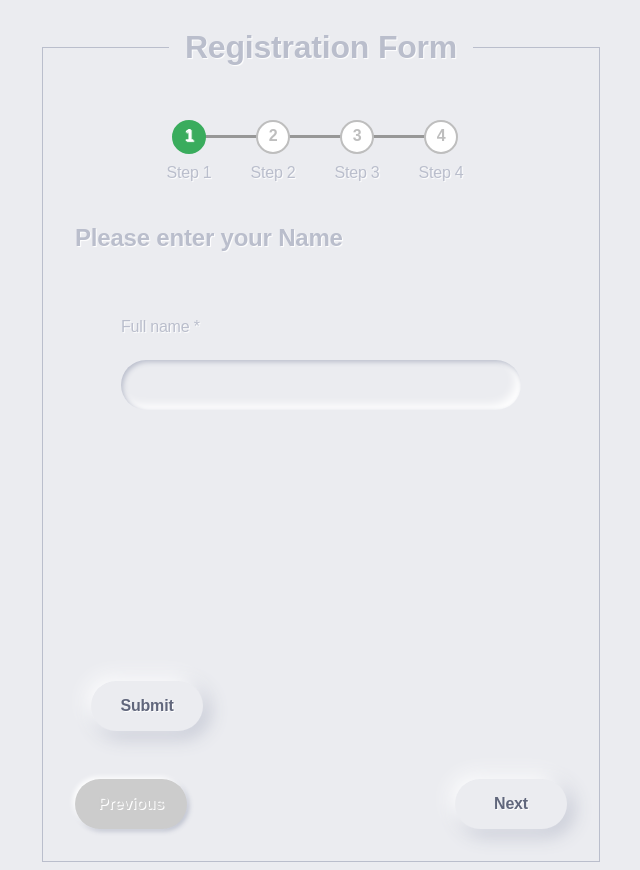
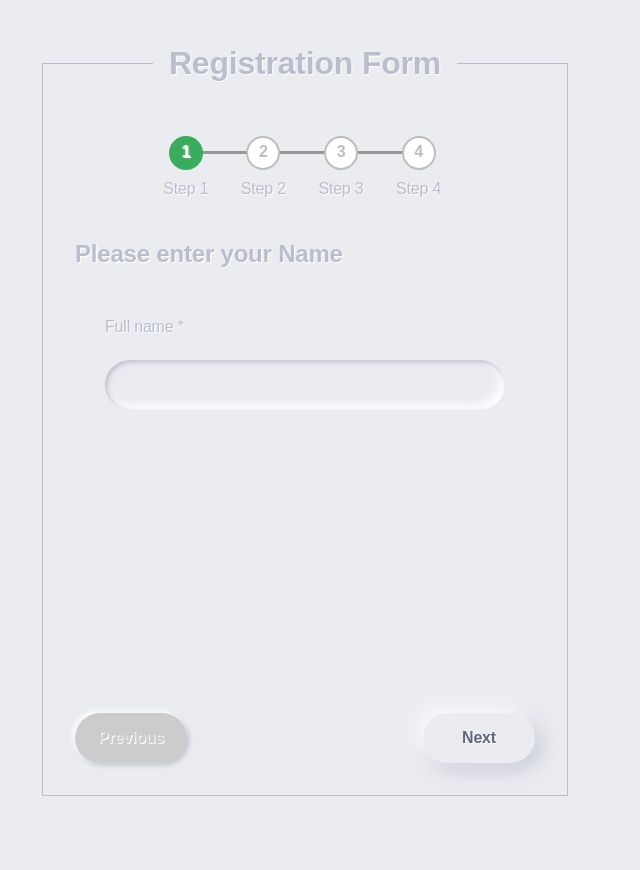
Before and after one commit to AlaeddineMessadi/dynamic-form-registration, a React (Create React App) app: page / in a window 1280 px wide. Shown: the whole page, without its empty margins (360-1000 px from the left). After the commit the page ends 820 px from the top, so only its background shows below. Built offline with nearby package versions, Linux system fonts and the light colour scheme.

Commit message:
implement submit and previous buttons actions refactoring form component add step state and action

```diff
--- a/src/components/buttons-control/index.tsx
+++ b/src/components/buttons-control/index.tsx
@@ -1,27 +1,58 @@
-import React from "react";
+import React, { Dispatch } from "react";
+import { useFormikContext } from "formik";
+import { useDispatch } from "react-redux";
+
 import "./style.scss";
 
 import { Button } from "../index";
+import { setStepAction } from "../../store/actions";
 
 interface IPropsButtonsControl {
   currentStep: number;
-  onClickNext?: React.MouseEventHandler<HTMLButtonElement>;
-  onClickPrevious?: React.MouseEventHandler<HTMLButtonElement>;
+  lastStepIndex: number;
 }
 
 export const ButtonsControl: React.FC<IPropsButtonsControl> = ({
   currentStep,
-  onClickNext,
-  onClickPrevious,
+  lastStepIndex,
 }) => {
+  const { isSubmitting, submitForm } = useFormikContext();
+  const dispatch: Dispatch<any> = useDispatch();
+
+  const isLastStep = lastStepIndex === currentStep;
+  console.log("currentStep ", currentStep);
+  console.log("lastStepIndex ", lastStepIndex);
+
+  // Previous Button click handler
+  const onPrevClick = React.useCallback(
+    (event) => {
+      event.preventDefault();
+      dispatch(setStepAction(currentStep - 1));
+    },
+    [currentStep, setStepAction]
+  );
+
+  // on step submit
+  const onStepSubmit = React.useCallback(
+    (event) => {
+      event.preventDefault();
+      if (currentStep === lastStepIndex) {
+        submitForm();
+        return;
+      }
+      const step = isLastStep ? 0 : currentStep + 1;
+      dispatch(setStepAction(step));
+    },
+    [currentStep, setStepAction]
+  );
   return (
     <div className="buttons-control">
       <Button
-        onClick={onClickPrevious}
+        onClick={onPrevClick}
         text="Previous"
         disabled={currentStep === 0}
       />
-      <Button onClick={onClickNext} text="Next" />
+      <Button onClick={onStepSubmit} text="Next" disabled={isSubmitting} />
     </div>
   );
 };
--- a/src/components/form/index.tsx
+++ b/src/components/form/index.tsx
@@ -1,27 +1,71 @@
 import React from "react";
-import {
-  Formik,
-  Form as FormikForm,
-  Field,
-  ErrorMessage,
-  useFormikContext,
-  useField,
-  useFormik,
-  FormikConfig,
-  FormikValues,
-} from "formik";
+import { Formik, Form as FormikForm } from "formik";
+import * as Yup from "yup";
 
 import "./style.scss";
+import { FORM_SCHEMA } from "../../common/form-schema";
+import { ItemOption, KeyType } from "../../common/types";
 
 interface IPropsForm {
-  props: FormikConfig<FormikValues>;
+  children: JSX.Element | JSX.Element[];
+  className?: string;
 }
+export const Form: React.FC<IPropsForm> = ({ children, className }) => {
+  const [formData, setFormData] = React.useState({});
+  const [validationSchema, setValidationSchema] = React.useState({});
 
-export const Form: React.FC<IPropsForm> = ({ props }) => {
+  React.useEffect(() => {
+    initForm(FORM_SCHEMA.steps);
+    console.log(formData);
+  }, []);
+
+  const initForm = (formSchema: ItemOption[]) => {
+    let _formData: KeyType = {};
+    let _validationSchema: KeyType = {};
+
+    formSchema.map(({ name, type, options = [], required }) => {
+      let validation = Yup.string();
+      _formData[name] = "";
+
+      if (type === "email") {
+        validation = validation
+          .email("Not valid Email")
+          .min(5, "Minimum Length is 5");
+      } else if (type === "number") {
+        validation = validation
+          .matches(/^\d+$/, "Not valid Phone Number")
+          .min(8, "Minimum length is 8");
+      } else if (type === "radio") {
+        validation = validation.oneOf(options.map((o) => o.value));
+      }
+
+      if (required) {
+        validation = validation.required(name + " is Required");
+      }
+
+      _validationSchema = {
+        ..._validationSchema,
+        ...{ [name]: validation },
+      };
+    });
+
+    setFormData(_formData);
+    setValidationSchema(Yup.object().shape({ ..._validationSchema }));
+  };
+
   return (
-    <Formik {...props}>
-      <FormikForm className="needs-validation" noValidate>
-        {props.children}
+    <Formik
+      enableReinitialize
+      initialValues={formData}
+      validationSchema={validationSchema}
+      onSubmit={(values, actions) => {
+        console.log({ values, actions });
+        alert(JSON.stringify(values, null, 2));
+        actions.setSubmitting(false);
+      }}
+    >
+      <FormikForm className={`needs-validation ${className}`} noValidate>
+        {children}
       </FormikForm>
     </Formik>
   );
--- a/src/components/input-text/index.tsx
+++ b/src/components/input-text/index.tsx
@@ -4,18 +4,15 @@ import "./style.scss";
 
 interface ITextInputProps {
   changeHandler?: (event: React.ChangeEvent<{ value: unknown }>) => void;
-  value?: string;
   label: string;
   name: string;
   type?: string;
   placeholder?: string;
   error?: boolean;
   required?: boolean;
-  submit?: boolean;
 }
 
 export const TextInput: React.FC<ITextInputProps> = ({
-  value,
   label,
   name,
   placeholder,
@@ -23,7 +20,6 @@ export const TextInput: React.FC<ITextInputProps> = ({
   changeHandler: handleChange,
   error,
   required,
-  submit,
 }) => {
   return (
     <>
--- a/src/components/radio-group/index.tsx
+++ b/src/components/radio-group/index.tsx
@@ -10,7 +10,6 @@ interface IRadioProps {
   label: string;
   name: string;
   options: RadioOption[];
-  error?: boolean;
   required?: boolean;
 }
 
@@ -19,7 +18,6 @@ export const RadioButtonsGroup: React.FC<IRadioProps> = ({
   options,
   name,
   changeHandler,
-  error,
   required,
 }) => {
   return (
--- a/src/components/slider/index.tsx
+++ b/src/components/slider/index.tsx
@@ -1,39 +1,17 @@
 import React from "react";
 import { useSelector, shallowEqual } from "react-redux";
-import { RadioButtonsGroup, TextInput, Form } from "..";
-import * as Yup from "yup";
-import {
-  Formik,
-  Form as FormikForm,
-  Field,
-  ErrorMessage,
-  useFormikContext,
-  useField,
-  useFormik,
-  FormikConfig,
-  FormikValues,
-} from "formik";
+import { RadioButtonsGroup, TextInput } from "..";
 import "./style.scss";
 
-import { ItemOption } from "../../common/types";
-import { IAppState } from "../../store/reducer";
-import { FORM_SCHEMA } from "../../common/form-schema";
+import { IAppState, ItemOption } from "../../common/types";
 
 interface ISliderProps {
-  onSubmit?: React.MouseEventHandler<HTMLButtonElement>;
   sliders: ItemOption[];
   name: string;
   step: number;
 }
 
-type init = { [key: string]: any };
-
-export const Slider: React.FC<ISliderProps> = ({
-  sliders,
-  name,
-  onSubmit: handleOnClickChange,
-  step,
-}) => {
+export const Slider: React.FC<ISliderProps> = ({ sliders, name, step }) => {
   const state = useSelector((state: IAppState) => state, shallowEqual);
 
   const getFormElement = (item: ItemOption) => {
@@ -58,60 +36,7 @@ export const Slider: React.FC<ISliderProps> = ({
     return <p>Missing Form Element type</p>;
   };
 
-  const [formData, setFormData] = React.useState({});
-  const [validationSchema, setValidationSchema] = React.useState({});
-
-  React.useEffect(() => {
-    initForm(FORM_SCHEMA.steps);
-    console.log(formData);
-  }, []);
-
-  const initForm = (formSchema: ItemOption[]) => {
-    let _formData: init = {};
-    let _validationSchema: init = {};
-
-    formSchema.map(({ name, type, options = [], required }) => {
-      let validation = Yup.string();
-      _formData[name] = "";
-
-      if (type === "email") {
-        validation = validation
-          .email("Not valid Email")
-          .min(5, "Minimum Length is 5");
-      } else if (type === "number") {
-        validation = validation
-          .matches(/^\d+$/, "Not valid Phone Number")
-          .min(8, "Minimum length is 8");
-      } else if (type === "radio") {
-        validation = validation.oneOf(options.map((o) => o.value));
-      }
-
-      if (required) {
-        validation = validation.required(name + " is Required");
-      }
-
-      _validationSchema = {
-        ..._validationSchema,
-        ...{ [name]: validation },
-      };
-    });
-
-    setFormData(_formData);
-    setValidationSchema(Yup.object().shape({ ..._validationSchema }));
-  };
-
   return (
-    <Formik
-      enableReinitialize
-      initialValues={formData}
-      validationSchema={validationSchema}
-      onSubmit={(values, actions) => {
-        console.log({ values, actions });
-        alert(JSON.stringify(values, null, 2));
-        actions.setSubmitting(false);
-      }}
-    >
-      <FormikForm className="needs-validation" noValidate>
     <div className="carousel-container">
       <div className="carousel my-carousel carousel--translate">
         {sliders.map((elm, index) => (
@@ -135,23 +60,5 @@ export const Slider: React.FC<ISliderProps> = ({
         </div>
       </div>
     </div>
-        <SubmitButton title="Submit" />
-      </FormikForm>
-    </Formik>
   );
 };
-
-interface ISubmitProps {
-  title: string;
-}
-
-export const SubmitButton: React.FC<ISubmitProps> = (props) => {
-  const { title, ...rest } = props;
-  const { isSubmitting } = useFormikContext();
-
-  return (
-    <button type="submit" {...rest} disabled={isSubmitting}>
-      {title}
-    </button>
-  );
-};
--- a/src/pages/App.tsx
+++ b/src/pages/App.tsx
@@ -1,44 +1,20 @@
 import React from "react";
-import { Dispatch } from "redux";
-import { shallowEqual, useDispatch, useSelector } from "react-redux";
+import { useSelector } from "react-redux";
 
 import "./App.scss";
 import { FORM_SCHEMA } from "../common/form-schema";
-import { addDataFieldAction, submitAction } from "../store/actions";
-import { ButtonsControl, Slider, Stepper } from "../components";
+import { ButtonsControl, Form, Slider, Stepper } from "../components";
+import { IAppState } from "../common/types";
 
 function App() {
-  const [step, setStep] = React.useState(0);
-  const dispatch: Dispatch<any> = useDispatch();
+  const step = useSelector((state: IAppState) => state.step);
 
   const { steps } = FORM_SCHEMA;
   const lastStepIndex = steps.length - 1;
-  const isLastStep = lastStepIndex === step;
-
-  // Previous Button click handler
-  const onPrevClick = React.useCallback(
-    (event) => {
-      event.preventDefault();
-      setStep(step - 1);
-    },
-    [step, setStep]
-  );
-
-  // on step submit
-  const onStepSubmit = React.useCallback(
-    (event) => {
-      event.preventDefault();
-
-      setStep(() => (isLastStep ? 0 : step + 1));
-
-      dispatch(submitAction(true));
-    },
-    [step, setStep]
-  );
 
   return (
     <main>
-      <div className="container">
+      <Form className="container">
         <fieldset className="form-fieldset">
           <legend>
             <h1>Registration Form</h1>
@@ -50,13 +26,9 @@ function App() {
           <div>
             <Slider name="slider" sliders={steps} step={step} />
           </div>
-          <ButtonsControl
-            currentStep={step}
-            onClickNext={onStepSubmit}
-            onClickPrevious={onPrevClick}
-          />
+          <ButtonsControl currentStep={step} lastStepIndex={lastStepIndex} />
         </fieldset>
-      </div>
+      </Form>
     </main>
   );
 }
--- a/src/store/actions.ts
+++ b/src/store/actions.ts
@@ -1,5 +1,5 @@
 import { DataField } from "../common/types";
-import { ADD_DATA, SUBMIT, LoadInitialActionTypes } from "./types";
+import { ADD_DATA, SET_STEP, LoadInitialActionTypes } from "./types";
 
 export function addDataFieldAction(data: DataField): LoadInitialActionTypes {
   return {
@@ -8,9 +8,9 @@ export function addDataFieldAction(data: DataField): LoadInitialActionTypes {
   };
 }
 
-export function submitAction(data: boolean): LoadInitialActionTypes {
+export function setStepAction(step: number): LoadInitialActionTypes {
   return {
-    type: SUBMIT,
-    payload: data,
+    type: SET_STEP,
+    payload: step,
   };
 }
--- a/src/store/types.ts
+++ b/src/store/types.ts
@@ -2,15 +2,15 @@ import { DataField } from "../common/types";
 
 //  TYPES
 export const ADD_DATA = "ADD_DATA";
-export const SUBMIT = "SUBMIT";
+export const SET_STEP = "SET_STEP";
 
 interface AddDataAction {
   type: typeof ADD_DATA;
   payload: DataField;
 }
-interface SubmitAction {
-  type: typeof SUBMIT;
-  payload: boolean;
+interface SetStepAction {
+  type: typeof SET_STEP;
+  payload: number;
 }
 
-export type LoadInitialActionTypes = AddDataAction | SubmitAction;
+export type LoadInitialActionTypes = AddDataAction | SetStepAction;
```
Also changed, not shown: src/common/types.ts (+6 -3 lines), src/store/reducer.ts (+5 -10 lines), 1 other file (tests, documents, lock files or other folders). Lines whose indentation alone changed are shown as unchanged.
